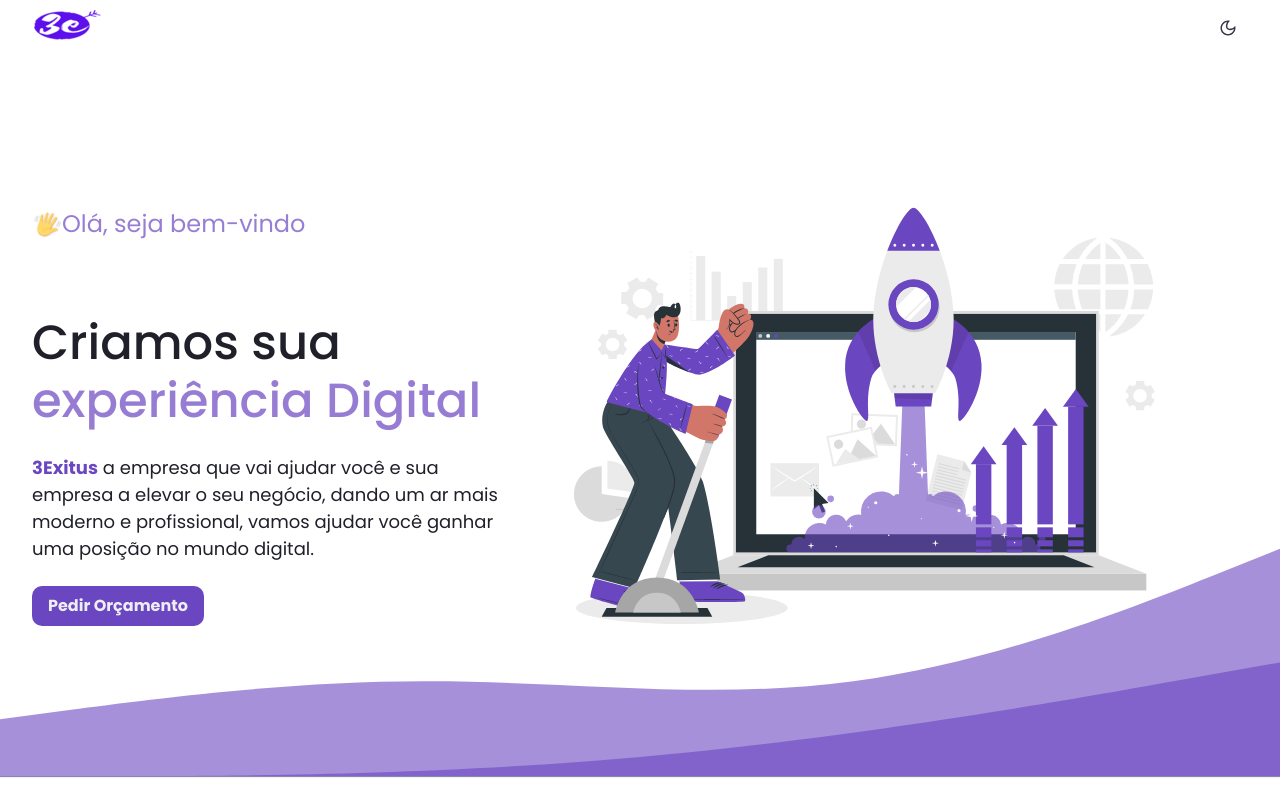
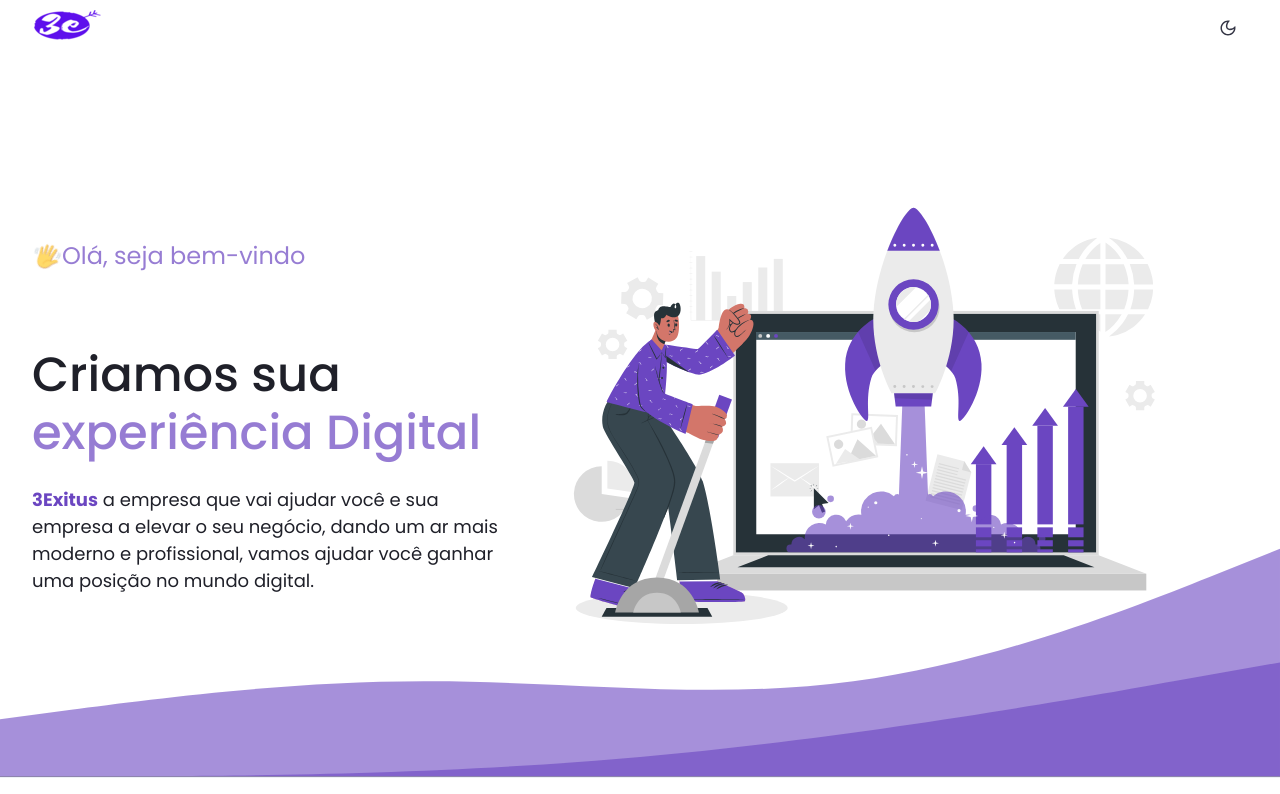
Before and after one commit to Edualicerces10/3exitusrepo, a Next.js app: page / in a window 1280 px wide. Shown: the top 794 px of the page. Built offline with nearby package versions, Linux system fonts and the light colour scheme.

Commit message:
comment BudgetButton

```diff
--- a/src/components/Hero/index.tsx
+++ b/src/components/Hero/index.tsx
@@ -8,7 +8,7 @@
     Stack,
     Text,
   } from '@chakra-ui/react';
-import BudgetButton from '../BadgetButton';
+{/*import BudgetButton from '../BadgetButton';*/}
 import DividerSections from '../DividerSections';
 import { motion } from 'framer-motion';
 
@@ -72,9 +72,10 @@
                 3Exitus
             </Text> a empresa que vai ajudar você e sua empresa a elevar o seu negócio, dando um ar mais moderno e profissional, vamos ajudar você ganhar uma posição no mundo digital.
             </Text>
-            <Stack direction={{ base: 'column', md: 'row' }} spacing={4}>
+            {/*<Stack direction={{ base: 'column', md: 'row' }} spacing={4}>
                 <BudgetButton />
             </Stack>
+            */}
           </Stack>
         </Flex>
         <Flex>
```
